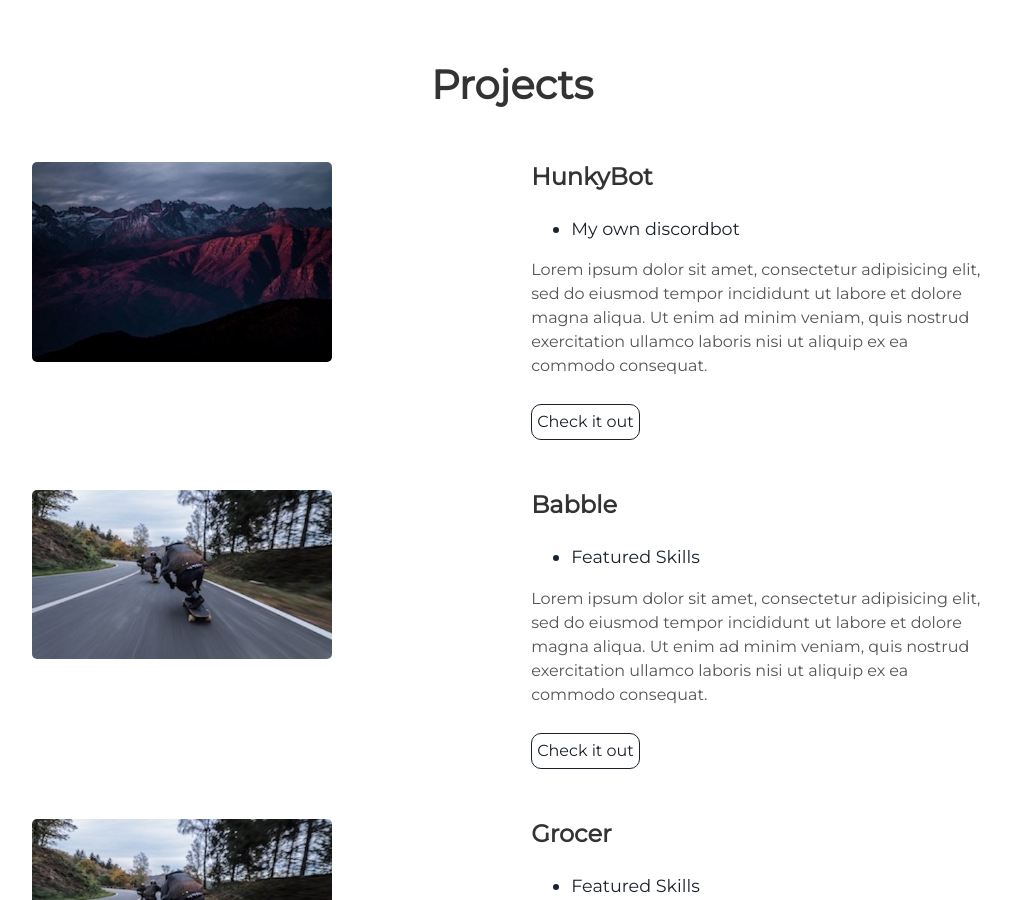
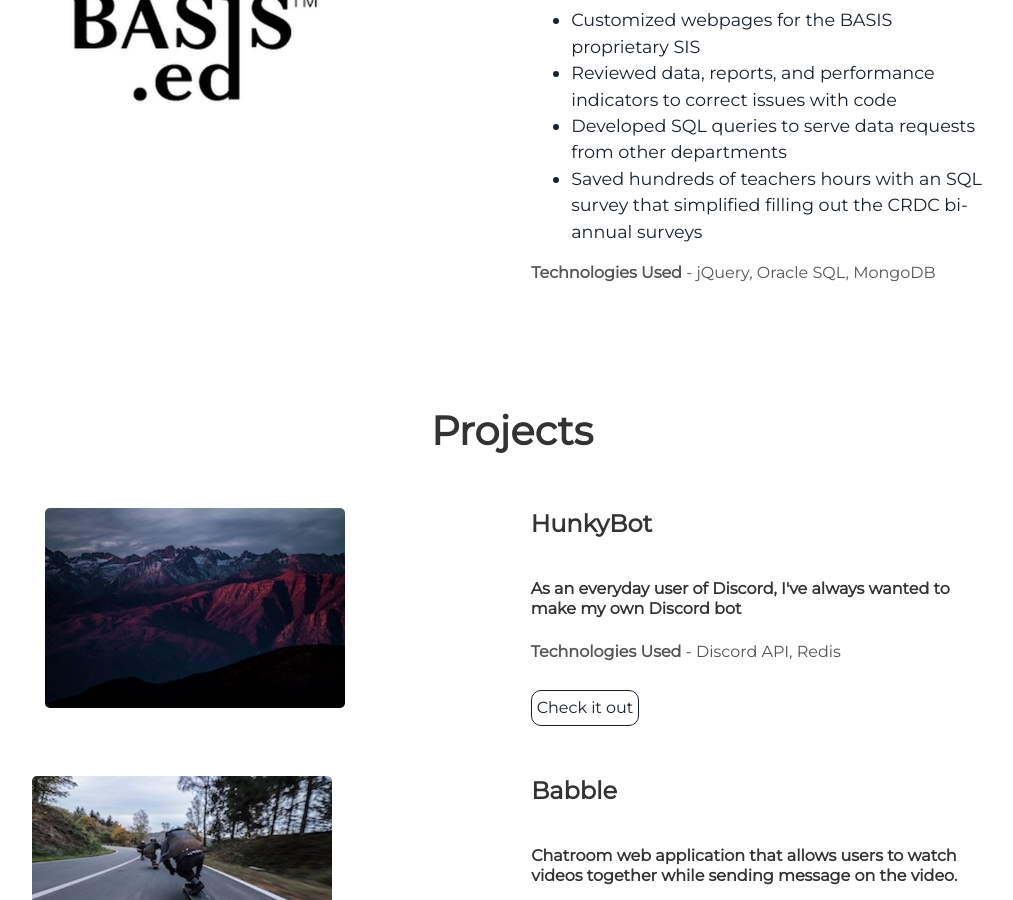
Before and after one commit to hyungkip/hyungkip.github.io, a Jekyll site: the page built from index.html, in a window 1280 px wide and 900 px high, scrolled down 3484 px. Shown: the whole window, without its empty margins (128-1141 px from the left). Built offline with Jekyll 4.4.1, drawn with Linux system fonts in a browser that asks for light colours; some of the changed text lies outside the part shown.

Commit message:
[features] adds more information about experiences and projects

```diff
--- a/_includes/experiences.html
+++ b/_includes/experiences.html
@@ -9,9 +9,15 @@
     <h3>Limo Korea</h3>
     <h4>Web Manager</h4>
     <ul>
-      <li> Featured Skills</li>
+      <li>Web Marketing</li>
+      <li>Making single-page webpages for departments</li>
+      <li>Manage and improve existing webpages</li>
+      <li>Quality testing for mobile application</li>
+      <li>Translation</li>
+      <li>Responsive, mobile version conversion</li>
+      <li>Communicate requirements</li>
     </ul>
-    <p>Lorem ipsum dolor sit amet, consectetur adipisicing elit, sed do eiusmod tempor incididunt ut labore et dolore magna aliqua. Ut enim ad minim veniam, quis nostrud exercitation ullamco laboris nisi ut aliquip ex ea commodo consequat.</p>
+    <p><b>Technologies Used</b> - Vue, Vuetify, Webpack, Firebase, Wix</p>
   </div>
 </div>
 <div class="user-projects">
@@ -27,7 +33,7 @@
       <li>Responsible for maintaining version control through git and visual studios</li>
       <li>Complemented my work in code through clear and concise documentation</li>
     </ul>
-    <p></p>
+    <p><b>Technologies Used</b> - Discord API, XIVDB API, Redis</p>
   </div>
 </div>
 <div class="user-projects">
@@ -45,7 +51,7 @@
       <li>Modularized and cleaned code for better readability and a strong foundation</li>
       <li>Cooperated with employer to interpret mockups of clients feature req</li>
     </ul>
-    <p></p>
+    <p><b>Technologies Used</b> - Raspberry Pi GPIO, Express, Bootstrap, jQuery</p>
   </div>
 </div>
 <div class="user-projects">
@@ -61,7 +67,7 @@
       <li>Developed SQL queries to serve data requests from other departments</li>
       <li>Saved hundreds of teachers hours with an SQL survey that simplified filling out the CRDC bi-annual surveys</li>
     </ul>
-    <p></p>
+    <p><b>Technologies Used</b> - jQuery, Oracle SQL, MongoDB</p>
   </div>
 </div>
 <style scoped>
--- a/_includes/projects.html
+++ b/_includes/projects.html
@@ -7,10 +7,8 @@
   </div>
   <div class="contents-right">
     <h3>HunkyBot</h3>
-    <ul>
-      <li>My own discordbot</li>
-    </ul>
-    <p>Lorem ipsum dolor sit amet, consectetur adipisicing elit, sed do eiusmod tempor incididunt ut labore et dolore magna aliqua. Ut enim ad minim veniam, quis nostrud exercitation ullamco laboris nisi ut aliquip ex ea commodo consequat.</p>
+    <h4>As an everyday user of Discord, I've always wanted to make my own Discord bot</h4>
+    <p><b>Technologies Used</b> - Discord API, Redis</p>
     <a class="project-link" href="https://github.com/hyungkip/hunkybot">Check it out</a>
   </div>
 </div>
@@ -20,10 +18,8 @@
   </div>
   <div class="contents-right">
     <h3>Babble</h3>
-    <ul>
-      <li>Featured Skills</li>
-    </ul>
-    <p>Lorem ipsum dolor sit amet, consectetur adipisicing elit, sed do eiusmod tempor incididunt ut labore et dolore magna aliqua. Ut enim ad minim veniam, quis nostrud exercitation ullamco laboris nisi ut aliquip ex ea commodo consequat.</p>
+    <h4>Chatroom web application that allows users to watch videos together while sending message on the video.</h4>
+    <p><b>Technologies Used</b> - Socket.io, Express, jQuery</p>
     <a class="project-link" href="http://babbleapp.herokuapp.com/">Check it out</a>
   </div>
 </div>
@@ -33,11 +29,10 @@
   </div>
   <div class="contents-right">
     <h3>Grocer</h3>
-    <ul>
-      <li> Featured Skills</li>
-    </ul>
-    <p>Lorem ipsum dolor sit amet, consectetur adipisicing elit, sed do eiusmod tempor incididunt ut labore et dolore magna aliqua. Ut enim ad minim veniam, quis nostrud exercitation ullamco laboris nisi ut aliquip ex ea commodo consequat.</p>
-    <a class="project-link" href="http://grocerapp.herokuapp.com/">Check it out</a>
+    <h4>Search up recipes and have the ingredients sent right to your phone so you can grocery shop with ease</h4>
+    <p><b>Technologies Used</b> - Edamam API, Twilio, Express, Angular</p>
+    <a class="project-link" href="http://grocerapp.herokuapp.com/">Project Link</a>
+    <a class="project-link" href="https://github.com/hyungkip/grocer">Github</a>
   </div>
 </div>
 <div class="user-projects">
@@ -46,11 +41,10 @@
   </div>
   <div class="contents-right">
     <h3>Time Spent on Overwatch</h3>
-    <ul>
-      <li> Featured Skills</li>
-    </ul>
-    <p>Lorem ipsum dolor sit amet, consectetur adipisicing elit, sed do eiusmod tempor incididunt ut labore et dolore magna aliqua. Ut enim ad minim veniam, quis nostrud exercitation ullamco laboris nisi ut aliquip ex ea commodo consequat.</p>
-    <a class="project-link" href="http://timespentonoverwatch.herokuapp.com/">Check it out</a>
+    <h4>My first project that consumes external API</h4>
+    <p><b>Technologies Used</b> - OW API, Express, Angular</p>
+    <a class="project-link" href="http://timespentonoverwatch.herokuapp.com/">Project Link</a>
+    <a class="project-link" href="https://github.com/hyungkip/time-spent-on-overwatch">Github</a>
   </div>
 </div>
 
```
